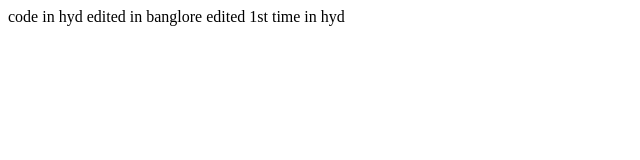
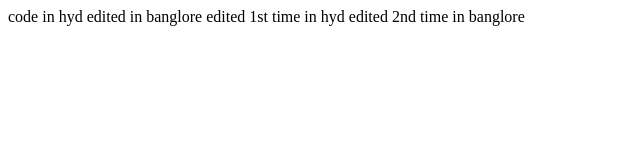
Before and after one commit to ChTejaprakash/collab, a plain HTML site: page index.html in a window 1280 px wide. Shown: the whole page, without its empty margins (0-640 px from the left). Drawn offline with Linux system fonts and the light colour scheme.

Commit message:
banglore2

```diff
--- a/index.html
+++ b/index.html
@@ -9,5 +9,6 @@
     code in hyd
     edited in banglore
     edited 1st time in hyd
+    edited 2nd time in banglore
 </body>
 </html>
```
